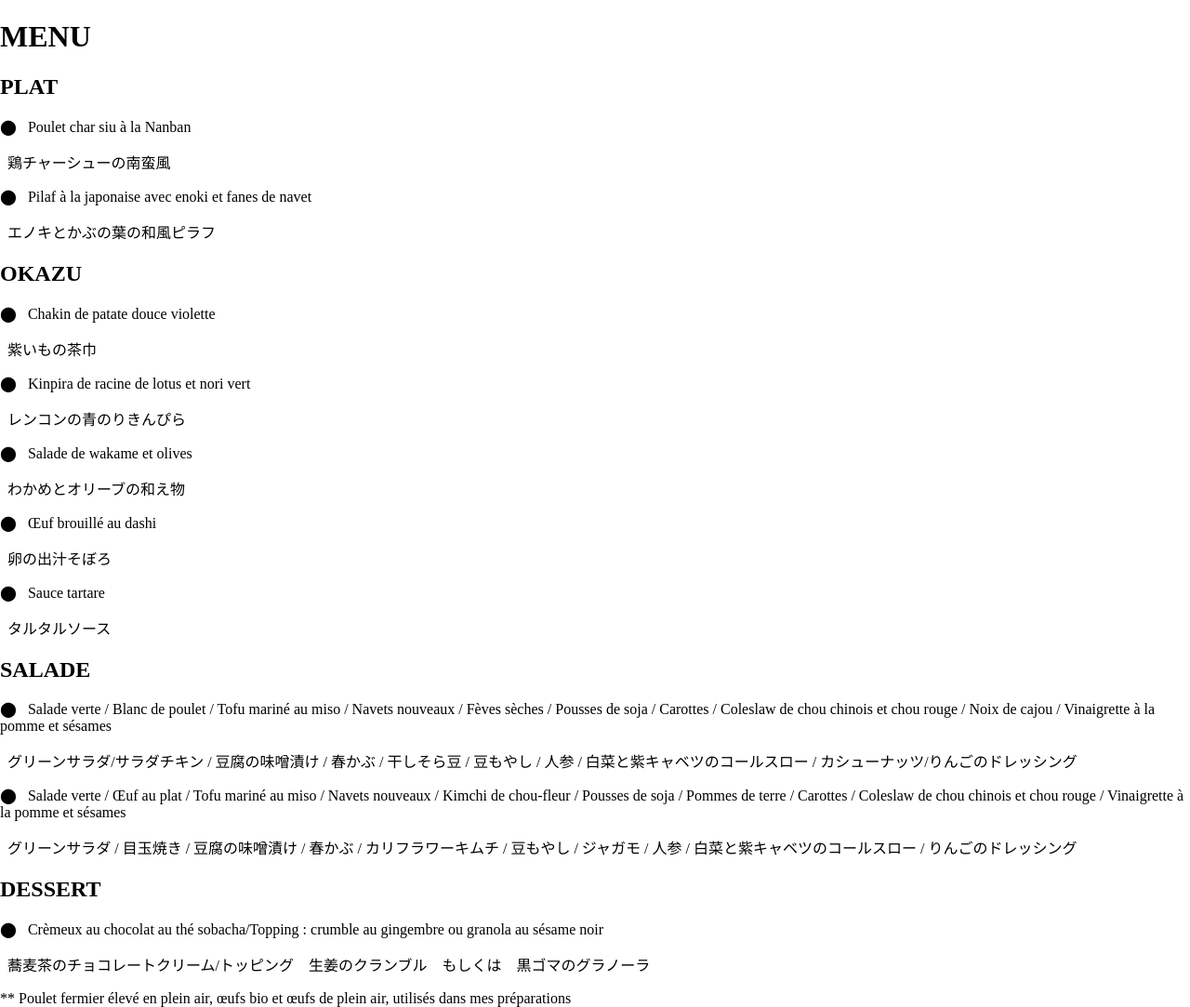
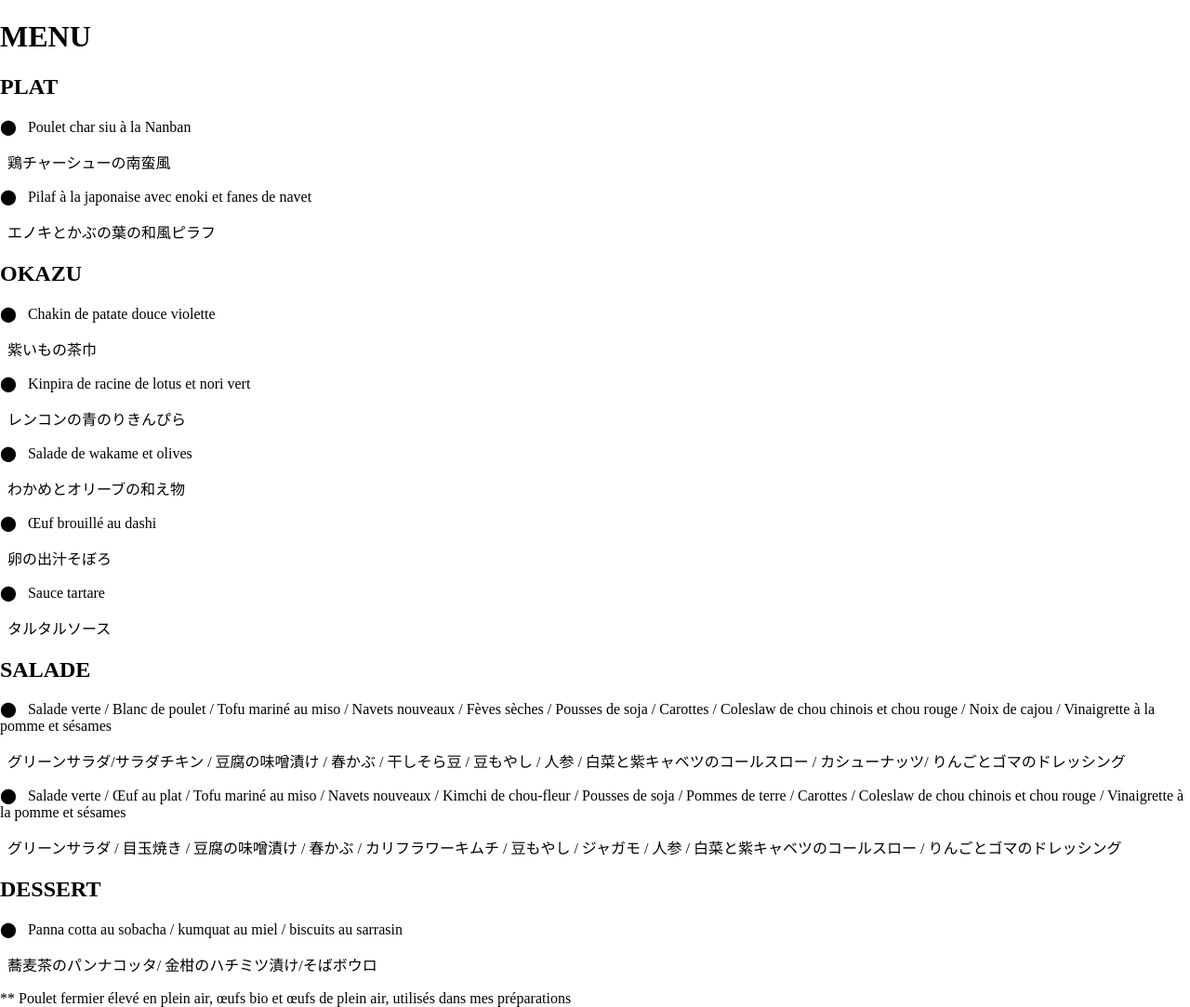
Before and after one commit to matsupin/main, a Jekyll site: the page built from menus/commande_kanako_050324.html, in a window 1280 px wide. Shown: the whole page at 93% size. Built offline with Jekyll 4.4.1, drawn with Linux system fonts in a browser that asks for light colours.

Commit message:
Update commande_kanako_050324.html

```diff
--- a/menus/commande_kanako_050324.html
+++ b/menus/commande_kanako_050324.html
@@ -45,10 +45,10 @@ title: Bento Menu
         <h2 class="section-title">SALADE</h2>
 
         <p><span class="menu-dot">&#11044;</span> <span class="dish-name">&nbsp; Salade verte / Blanc de poulet / Tofu mariné au miso / Navets nouveaux / Fèves sèches / Pousses de soja / Carottes / Coleslaw de chou chinois et chou rouge / Noix de cajou / Vinaigrette à la pomme et sésames</span></p>
-        <p class="dish-text"><span class="highlight">&nbsp; グリーンサラダ/サラダチキン / 豆腐の味噌漬け / 春かぶ / 干しそら豆 / 豆もやし / 人参 / 白菜と紫キャベツのコールスロー / カシューナッツ/りんごのドレッシング</p>
+        <p class="dish-text"><span class="highlight">&nbsp; グリーンサラダ/サラダチキン / 豆腐の味噌漬け / 春かぶ / 干しそら豆 / 豆もやし / 人参 / 白菜と紫キャベツのコールスロー / カシューナッツ/ りんごとゴマのドレッシング</p>
 
         <p><span class="menu-dot">&#11044;</span> <span class="dish-name">&nbsp; Salade verte / Œuf au plat / Tofu mariné au miso / Navets nouveaux / Kimchi de chou-fleur / Pousses de soja / Pommes de terre / Carottes / Coleslaw de chou chinois et chou rouge / Vinaigrette à la pomme et sésames</span></p>
-        <p class="dish-text"><span class="highlight">&nbsp; グリーンサラダ / 目玉焼き / 豆腐の味噌漬け / 春かぶ / カリフラワーキムチ / 豆もやし / ジャガモ / 人参 / 白菜と紫キャベツのコールスロー / りんごのドレッシング</p>
+        <p class="dish-text"><span class="highlight">&nbsp; グリーンサラダ / 目玉焼き / 豆腐の味噌漬け / 春かぶ / カリフラワーキムチ / 豆もやし / ジャガモ / 人参 / 白菜と紫キャベツのコールスロー / りんごとゴマのドレッシング</p>
 
     </section>
 
@@ -56,8 +56,8 @@ title: Bento Menu
     <section class="menu-section">
         <h2 class="section-title">DESSERT</h2>
 
-        <p><span class="menu-dot">&#11044;</span> <span class="dish-name">&nbsp; Crèmeux au chocolat au thé sobacha/Topping : crumble au gingembre ou granola au sésame noir</span></p>
-        <p class="dish-text"><span class="highlight">&nbsp; 蕎麦茶のチョコレートクリーム/トッピング　生姜のクランブル　もしくは　黒ゴマのグラノーラ</p>
+        <p><span class="menu-dot">&#11044;</span> <span class="dish-name">&nbsp; Panna cotta au sobacha / kumquat au miel / biscuits au sarrasin</span></p>
+        <p class="dish-text"><span class="highlight">&nbsp; 蕎麦茶のパンナコッタ/ 金柑のハチミツ漬け/そばボウロ</p>
 
 
     </section>
```
